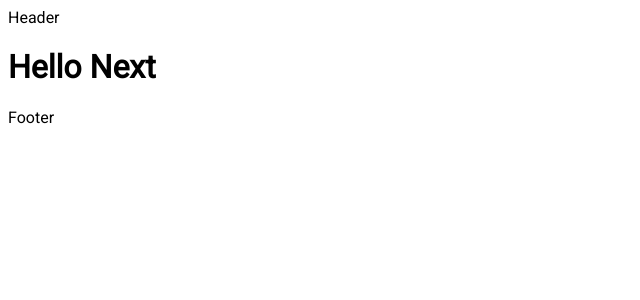
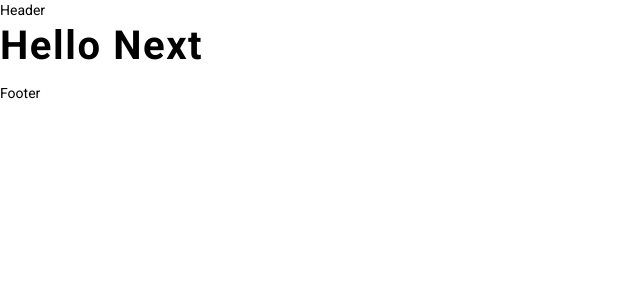
Before and after one commit to I-A11/CryptoGalaxy, a Next.js app: page / in a window 1280 px wide. Shown: the top 300 px of the page, without its empty margins (0-640 px from the left). Built offline with nearby package versions, Linux system fonts and the light colour scheme.

Commit message:
Add global styles.

```diff
--- a/pages/index.js
+++ b/pages/index.js
@@ -4,7 +4,10 @@ import { Roboto } from "next/font/google";
 import HomeHero from "@/components/Home/HomeHero";
 import PageLayout from "@/components/layout/PageLayout";
 
-const roboto = Roboto({ weight: "400", subsets: ["latin"] });
+const roboto = Roboto({
+  weight: ["300", "400", "500", "700", "900"],
+  subsets: ["latin"],
+});
 
 export default function Home() {
   return (
--- a/styles/globals.css
+++ b/styles/globals.css
@@ -1 +1,64 @@
+/* Variables */
+
+:root {
+  --gray-700: #414b56;
+  --gray-800: #1f2937;
+  --blue-primary: #49a6e9;
+  --red: #bb2525;
+  --green: #25bb32;
+  --black: #222;
+  --transition: all 0.3s linear;
+  --spacing: 0.1rem;
+  --radius: 0.25rem;
+  --light-shadow: 0 5px 15px rgba(0, 0, 0, 0.1);
+  --dark-shadow: 0 5px 15px rgba(0, 0, 0, 0.2);
+  --max-width: 1170px;
+  --fixed-width: 620px;
+}
+
 /* Global styles */
+
+*,
+::after,
+::before {
+  margin: 0;
+  padding: 0;
+  box-sizing: border-box;
+}
+
+body {
+  line-height: 1.5;
+  font-size: 0.875rem;
+}
+
+ul {
+  list-style-type: none;
+}
+a {
+  text-decoration: none;
+}
+h1,
+h2,
+h3,
+h4 {
+  letter-spacing: var(--spacing);
+  text-transform: capitalize;
+  line-height: 1.25;
+  margin-bottom: 0.75rem;
+}
+h1 {
+  font-size: 2.5rem;
+}
+h2 {
+  font-size: 2rem;
+}
+h3 {
+  font-size: 1.25rem;
+}
+h4 {
+  font-size: 0.875rem;
+}
+p {
+  margin-bottom: 1.25rem;
+  color: var(--gray-700);
+}
```
